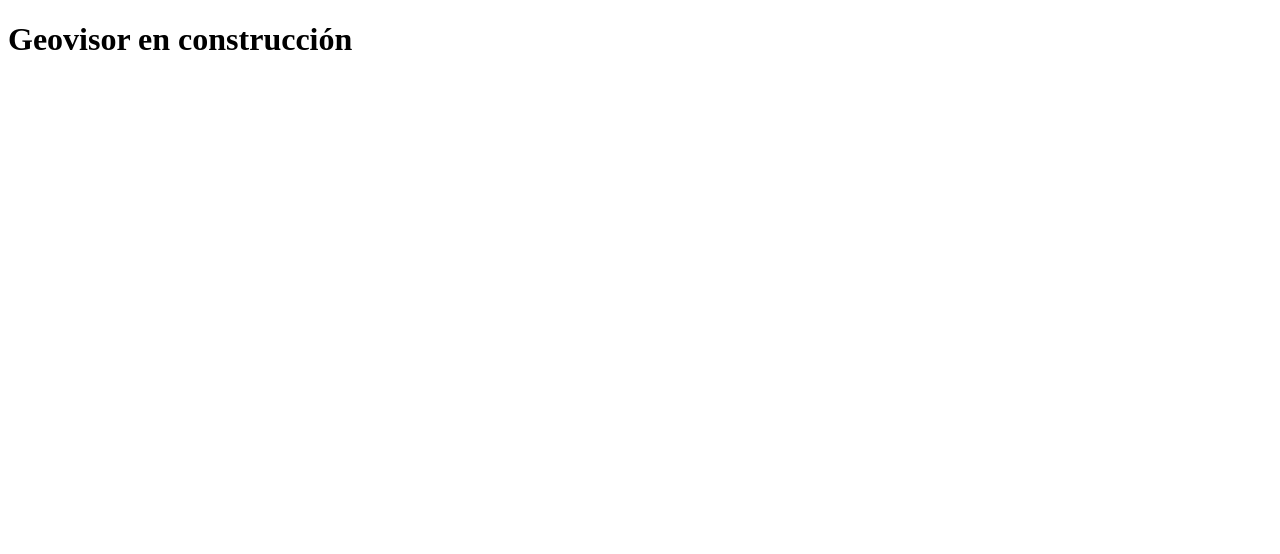
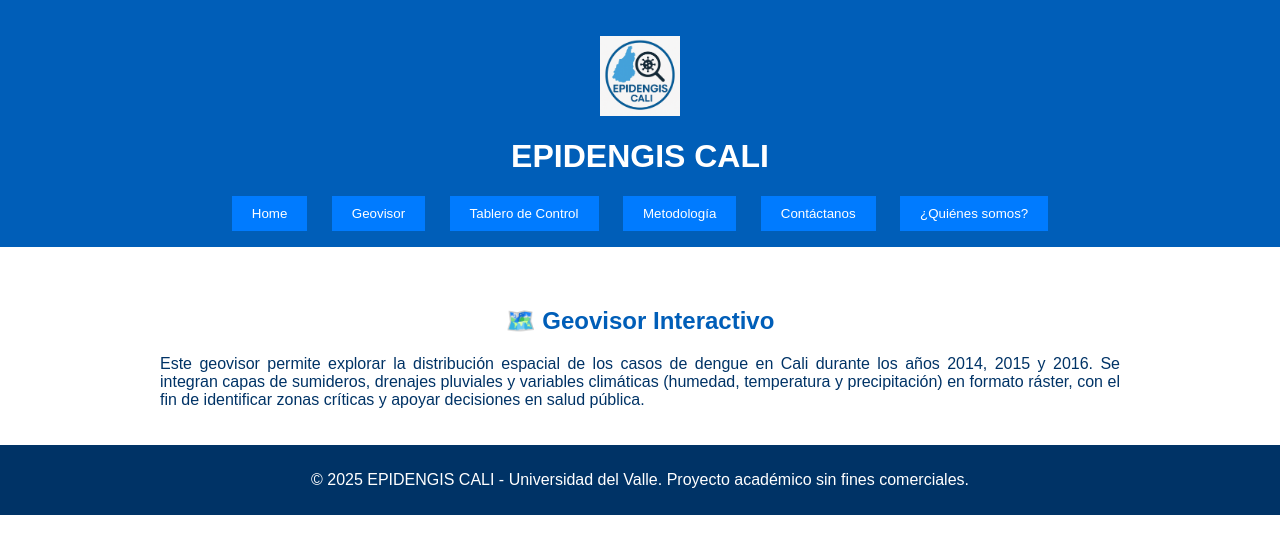
Before and after one commit to Jdjaramillo02/GEOPORTAL_EPIDENGIS_CALI, a plain HTML site: page geovisor.html in a window 1280 px wide. Drawn offline with Linux system fonts and the light colour scheme.

Commit message:
Geoportal

```diff
--- a/geovisor.html
+++ b/geovisor.html
@@ -1 +1,90 @@
-<!DOCTYPE html><html><head><title>Geovisor</title></head><body><h1>Geovisor en construcción</h1></body></html>
+<!DOCTYPE html>
+<html lang="es">
+<head>
+  <meta charset="utf-8"/>
+  <title>Geovisor | EPIDENGIS CALI</title>
+  <link href="css/styles.css" rel="stylesheet"/>
+
+  <style>
+    body {
+      font-family: Arial, sans-serif;
+      background-color: #ffffff;
+      color: #003366;
+      margin: 0;
+      padding: 0;
+      text-align: center;
+    }
+    header {
+      background-color: #005eb8;
+      color: white;
+      padding: 1em;
+    }
+    .logo {
+      width: 80px;
+    }
+    nav button {
+      margin: 0 10px;
+      padding: 10px 20px;
+      background-color: #007bff;
+      color: white;
+      border: none;
+      cursor: pointer;
+    }
+    nav button:hover {
+      background-color: #0056b3;
+    }
+    main {
+      padding: 40px 5% 20px 5%;
+      text-align: justify;
+      max-width: 960px;
+      margin: auto;
+    }
+    h2 {
+      color: #005eb8;
+      text-align: center;
+    }
+    ul {
+      list-style-type: disc;
+      padding-left: 2em;
+    }
+    footer {
+      background-color: #003366;
+      color: white;
+      padding: 10px;
+      text-align: center;
+    }
+    img {
+      max-width: 90%;
+      height: auto;
+      margin: 20px auto;
+      display: block;
+    }
+  </style>
+
+</head>
+<body>
+
+  <header>
+    <img alt="Logo EPIDENGIS" class="logo" src="assets/Logo_sig_dengue_EPIDENGIS.png"/>
+    <h1>EPIDENGIS CALI</h1>
+    <nav>
+      <button onclick="location.href='index.html'">Home</button>
+      <button onclick="location.href='geovisor.html'">Geovisor</button>
+      <button onclick="location.href='tablero.html'">Tablero de Control</button>
+      <button onclick="location.href='metodologia.html'">Metodología</button>
+      <button onclick="location.href='contacto.html'">Contáctanos</button>
+      <button onclick="location.href='quienes_somos.html'">¿Quiénes somos?</button>
+    </nav>
+  </header>
+
+  <main>
+    <h2>🗺️ Geovisor Interactivo</h2>
+    <p>Este geovisor permite explorar la distribución espacial de los casos de dengue en Cali durante los años 2014, 2015 y 2016. Se integran capas de sumideros, drenajes pluviales y variables climáticas (humedad, temperatura y precipitación) en formato ráster, con el fin de identificar zonas críticas y apoyar decisiones en salud pública.</p>
+  </main>
+
+  <footer>
+    <p>© 2025 EPIDENGIS CALI - Universidad del Valle. Proyecto académico sin fines comerciales.</p>
+  </footer>
+
+</body>
+</html>
```
Also changed, not shown: quienes_somos.html (+11 -10 lines), tablero.html (+90 -1 lines), 1 other file.
